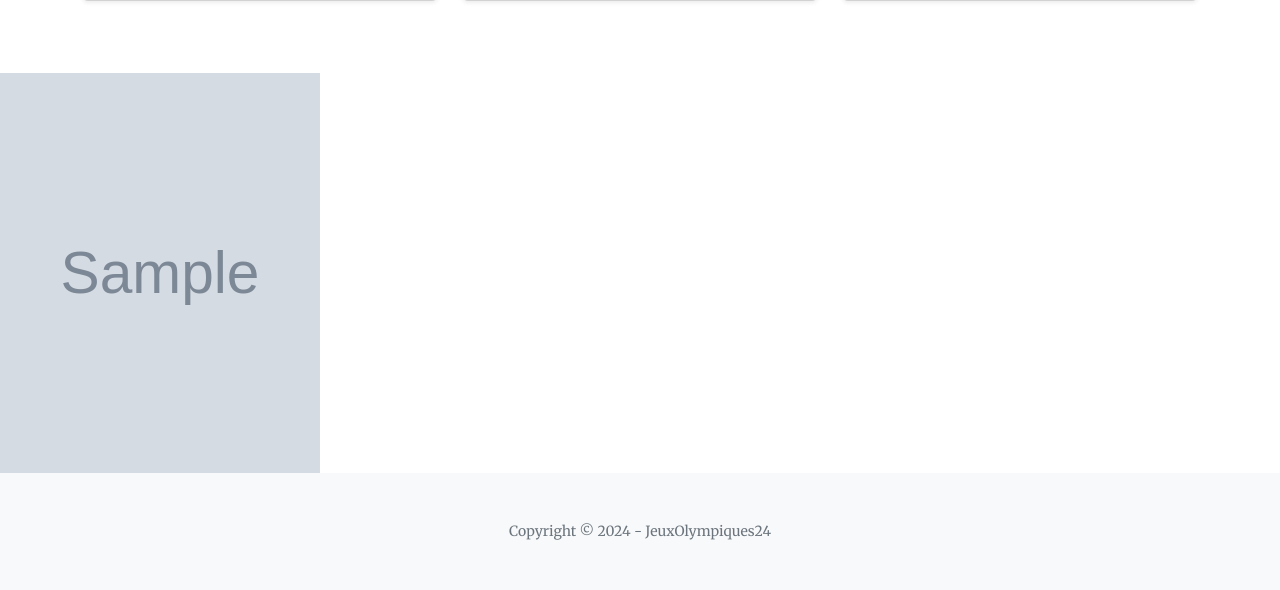
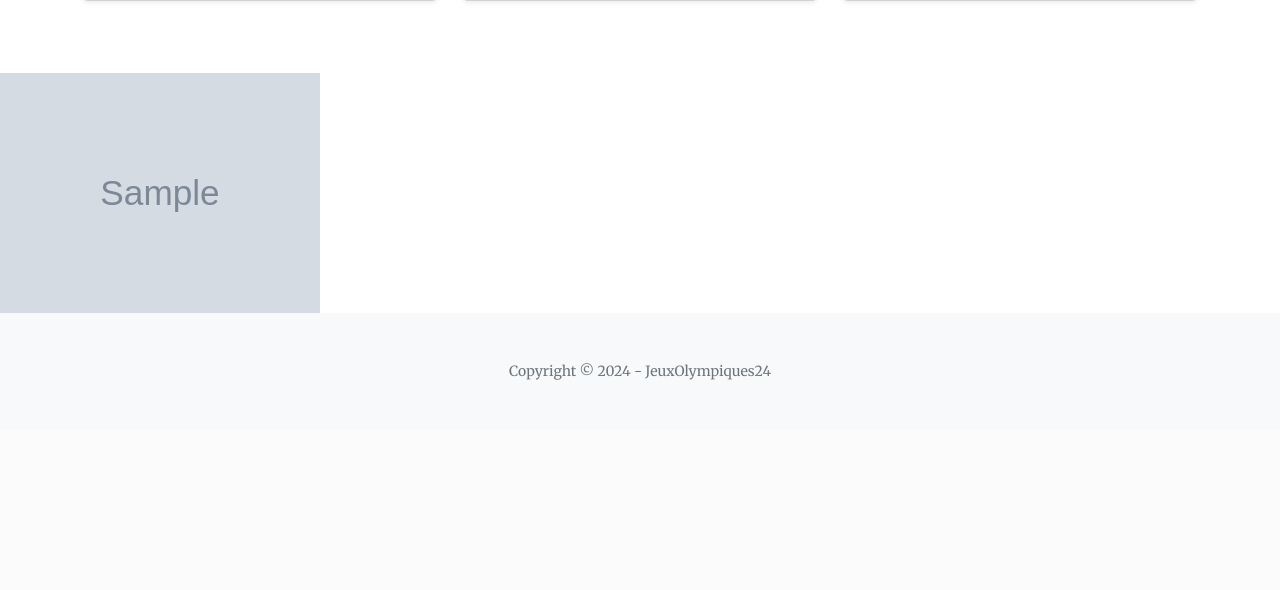
Before and after one commit to CmViny/JO-24, a Django app: page /offers/formules/ in a window 1280 px wide. Shown: the part 681-1271 px from the top of the page. After the commit the page ends 1061 px from the top, so only its background shows below. Run offline with Django 4.2, Linux system fonts and the light colour scheme; tables that the repository leaves empty hold one stand-in row (values such as "Sample post"); grey boxes marked "Sample" are stand-in pictures; some libraries are stand-ins or nearby versions.

Commit message:
fix img formules

```diff
--- a/JOStudi/offers/templates/formules.html
+++ b/JOStudi/offers/templates/formules.html
@@ -48,7 +48,7 @@
                 {% for offre in offres %}
                 <div class="col-lg-3 col-sm-6">
                     <a class="portfolio-box" href="{% url 'offer' pk=offre.id %}" title="{{ offre.titre }}">
-                        <img class="img-fluid" src="{{ offre.image_url }}" alt="{{ offre.titre }}" style="height:50vh"/>
+                        <img class="img-fluid" src="{{ offre.image_url }}" alt="{{ offre.titre }}" style="height:auto"/>
                         <div class="portfolio-box-caption">
                             <div class="project-category text-white-50">Billet</div>
                             <div class="project-name">{{ offre.titre }}</div>
```
